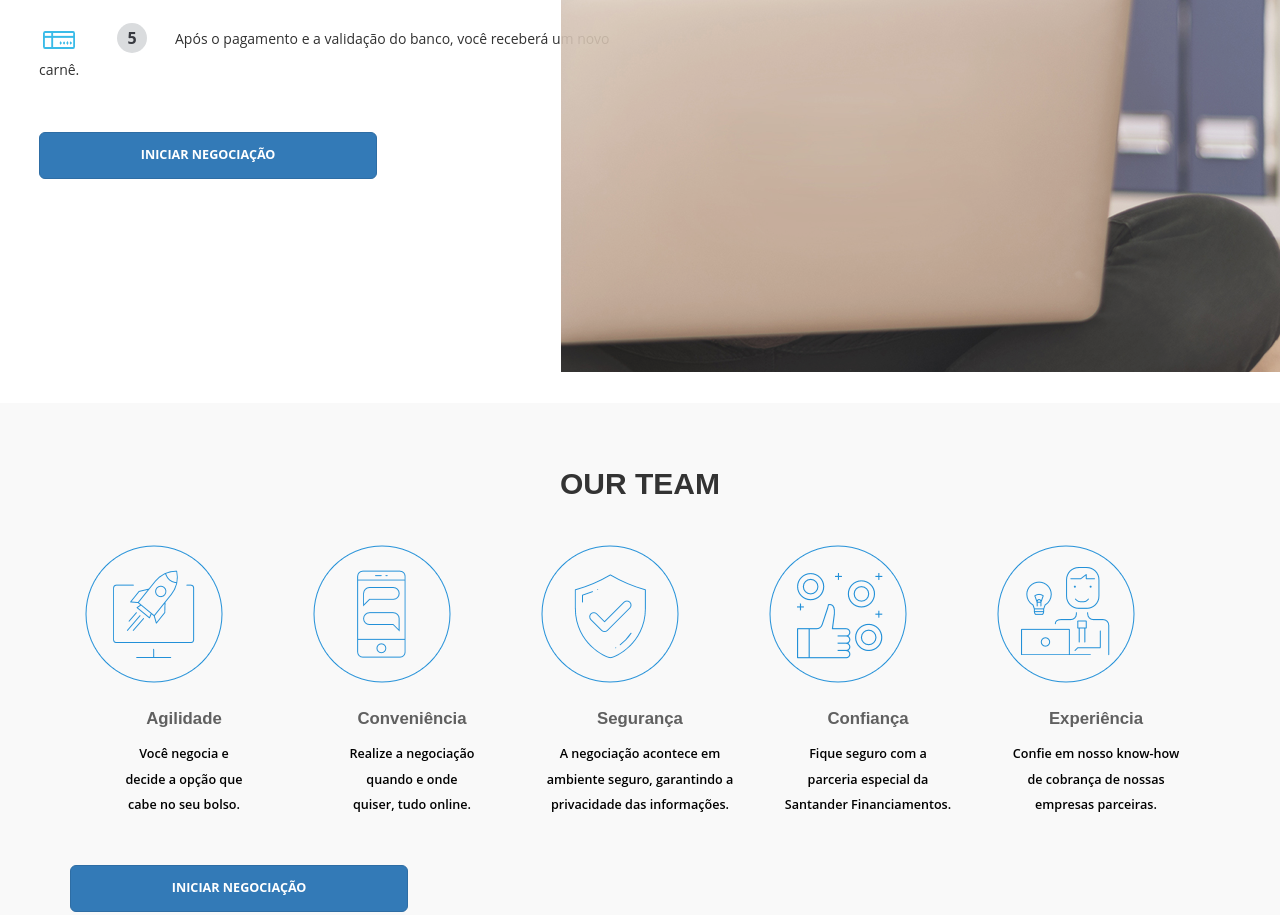
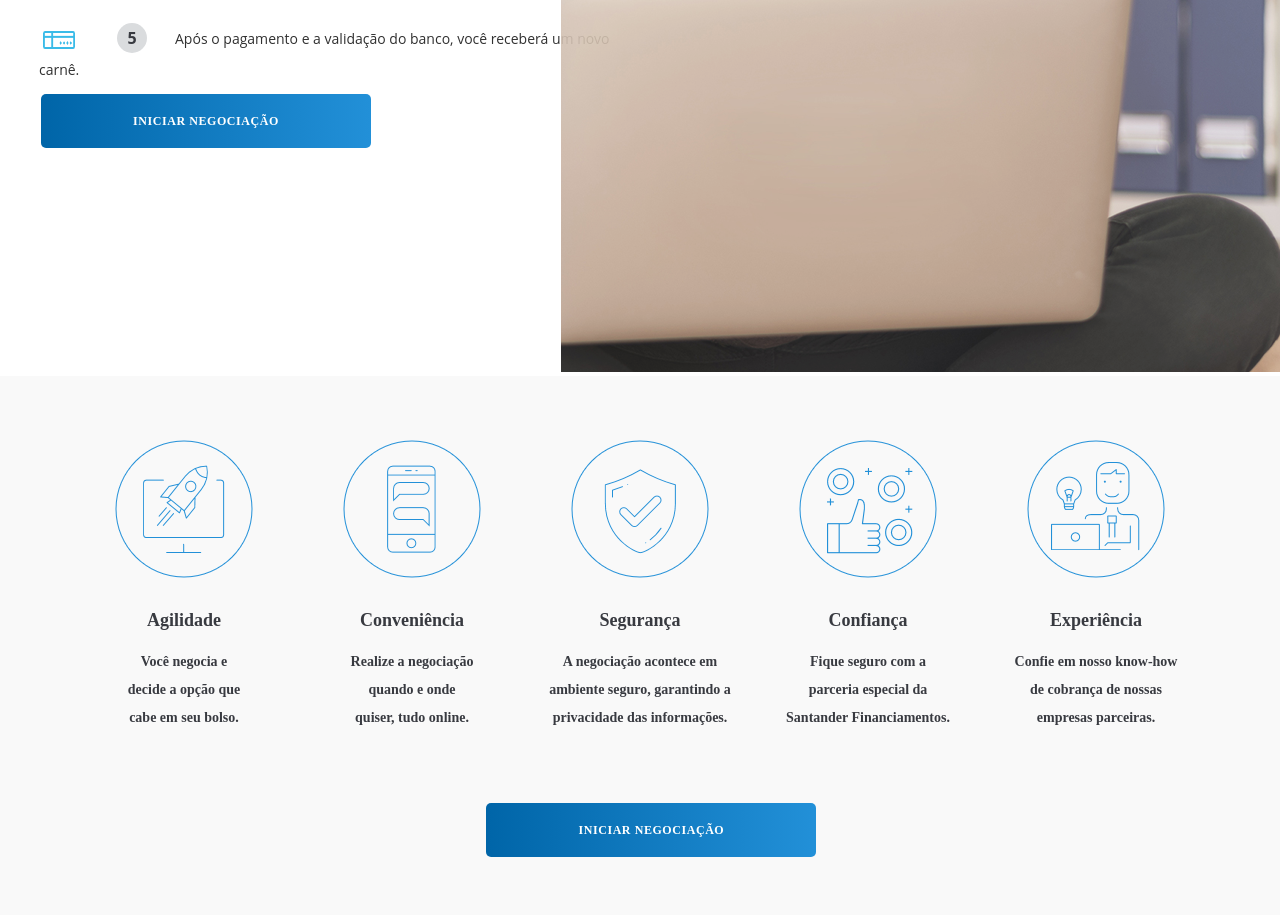
Before and after one commit to Rodrigopere/AllcomIT, a plain HTML site: page home/index.html in a window 1280 px wide. Shown: the part 1663-2578 px from the top of the page. Drawn offline with Linux system fonts and the light colour scheme; some packages are replaced by stand-ins of ours; a script that the page names is missing.

Commit message:
ajustes da tarde
16/05

```diff
--- a/home/css/style.css
+++ b/home/css/style.css
@@ -63,7 +63,7 @@ a:focus, a:hover {
 /*banner*/
 .w3lshome {
     /* background: url(images/banner3.jpg); */
-    background: url('../images/banner1.jpg')no-repeat;
+    background: url('../images/imagem_casal.png')no-repeat;
     min-height: 1080px;
     background-size: cover;
 	text-align: center;
@@ -201,6 +201,52 @@ div#about {
     margin-left: 38px;
     margin-right: 28px;
 }
+
+.button {
+    background: linear-gradient(to right, #0065A8 , #2290D8);
+    border: none;
+    color: white;
+    width: 330px;
+    height: 54px;
+    padding: 15px 32px;
+    border-radius: 5px;
+    text-align: center;
+    letter-spacing: 0.56px;
+    font-weight: 800;
+    line-height: 16px;
+    font-family: "Nunito Sans";
+    font-size: 12px;
+    margin: 4px 2px;
+    cursor: pointer;
+    margin-left: 41%;
+}
+
+.button1 {
+    background: linear-gradient(to right, #0065A8 , #2290D8);
+    border: none;
+    color: white;
+    width: 330px;
+    height: 54px;
+    padding: 15px 32px;
+    border-radius: 5px;
+    text-align: center;
+    letter-spacing: 0.56px;
+    font-weight: 800;
+    line-height: 16px;
+    font-family: "Nunito Sans";
+    font-size: 12px;
+    margin: 4px 2px;
+    cursor: pointer;
+}
+
+/*.button2 {width: 50%;}*/
+
+
+.space {
+    height: 60px;
+
+}
+
 .agile-list span.fa.fa-arrow-right {
     color: blue;
 }
@@ -238,28 +284,34 @@ div#about {
 /* //about */
 /*-- team-inner-page --*/
 .team {
-    padding: 5% 0px;
+    padding: 5% 0px 180px;
 	background: #f9f9f9;
 }
 .team h3,.w3l_team_grid,.portfolio h3,h3.title,.mail h3{
 	text-align:center;
 }
 .w3l_team_grid h4{
-	font-size: 1.2em;
-    color: #606060;
+    font-size: 18px;
+    font-family: "Nunito Sans";
+    font-weight: bold;
+    line-height: 27px;
+    text-align: center;
+    color: #383A40;
     margin: 0em 0 .5em;
     padding: 1.6em 0em 0em 0em;
 }
 .w3l_team_grid p{
-	font-size: 0.9em;
-    color: #000;
+	font-size: 14px;
+    color:#383A40;
     margin: 1em 0 .5em;
+    font-family: "Nunito Sans";
     line-height: 2em;
 	font-weight: 600;
 }
 .view {
 	overflow: hidden;
     position: relative;
+    text-align: -webkit-center;
 }
 .view .mask,.view .content {
    position: absolute;
@@ -966,6 +1018,58 @@ div#contact {
 .blog-txt p {
     line-height: 2.3em;
 }
+.button {
+    background: linear-gradient(to right, #0065A8 , #2290D8);
+    border: none;
+    color: white;
+    width: 330px;
+    height: 54px;
+    padding: 15px 32px;
+    border-radius: 5px;
+    text-align: center;
+    letter-spacing: 0.56px;
+    font-weight: 800;
+    line-height: 16px;
+    font-family: "Nunito Sans";
+    font-size: 12px;
+    margin: 4px 2px;
+    cursor: pointer;
+    margin-left: 38%;
+}
+
+.button1 {
+    background: linear-gradient(to right, #0065A8 , #2290D8);
+    border: none;
+    color: white;
+    width: 330px;
+    height: 54px;
+    padding: 15px 32px;
+    border-radius: 5px;
+    text-align: center;
+    letter-spacing: 0.56px;
+    font-weight: 800;
+    line-height: 16px;
+    font-family: "Nunito Sans";
+    font-size: 12px;
+    margin: 4px 2px;
+    cursor: pointer;
+}
+
+.about-txt, .about-img {
+    flex: 1;
+	-webkit-box-flex: 1;
+	-moz-box-flex: 1;
+	-webkit-flex: 1;
+    -ms-flex: 1;
+    margin-left: -16px;
+}
+
+.about-img img.img-responsive {
+    right: 0px;
+    position: absolute;
+}
+
+
 }
 @media screen and (max-width: 1280px){
 .blog-txt {
--- a/home/index.html
+++ b/home/index.html
@@ -87,7 +87,7 @@
 						<li><span class="arrow">&RBarr;</span><a href="#about"> Best Communication Skills</a></li> -->
 
 				</ul>
-                <button type="button" class="btn btn-primary btn-lg">INICIAR NEGOCIAÇÃO</button>
+                <button class="button button1">INICIAR NEGOCIAÇÃO</button><br>
 			</div>
 
 
@@ -100,14 +100,13 @@
 	<!-- team-inner-page -->
 	<div class="team" id="team">
 		<div class="container">
-			<h3 class="center">Our Team</h3>
 			<div class="w3l_team_grids">
 				<div class="col-md-3 col-sm-6 col-xs-6 w3l_team_grid">
 					<div class="view view-second">
 						<img src="images/service1.png" alt=" " class="img-responsive" />
 					</div>
 					<h4>Agilidade</h4>
-					<p>Você negocia e <br> decide a opção que <br> cabe no seu bolso.</p>
+					<p>Você negocia e <br> decide a opção que <br> cabe em seu bolso.</p>
 				</div>
                 <div class="col-md-3 col-sm-6 col-xs-6 w3l_team_grid">
 					<div class="view view-second">
@@ -138,9 +137,11 @@
 					<p>Confie em nosso know-how <br> de cobrança de nossas <br> empresas parceiras.</p>
 				</div>
 				<div class="clearfix"> </div>
-                <button type="button" class="btn btn-primary btn-lg">INICIAR NEGOCIAÇÃO</button>
+
 			</div>
 		</div>
+		<div class="space"></div>
+		<button class="button button2">INICIAR NEGOCIAÇÃO</button><br>
 	</div>
 	<!-- //team-inner-page -->
 
```
Also changed, not shown: home/images/imagem_casal.png, home/images/imagem_mulher_3.png (added).
